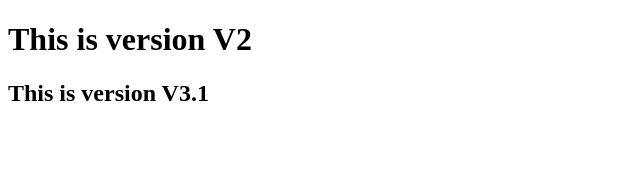
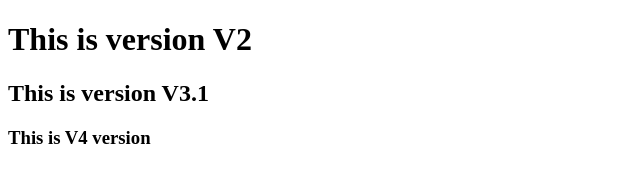
Before and after one commit to saifimd1234/myrepo, a plain HTML site: page index.html in a window 1280 px wide. Shown: the whole page, without its empty margins (0-640 px from the left). Drawn offline with Linux system fonts and the light colour scheme.

Commit message:
this is version 4

```diff
--- a/index.html
+++ b/index.html
@@ -8,5 +8,7 @@
 <body>
     <h1>This is version V2</h1>
     <h2>This is version V3.1</h2>
+    <h3>This is V4 version</h3>
+
 </body>
 </html>
```
